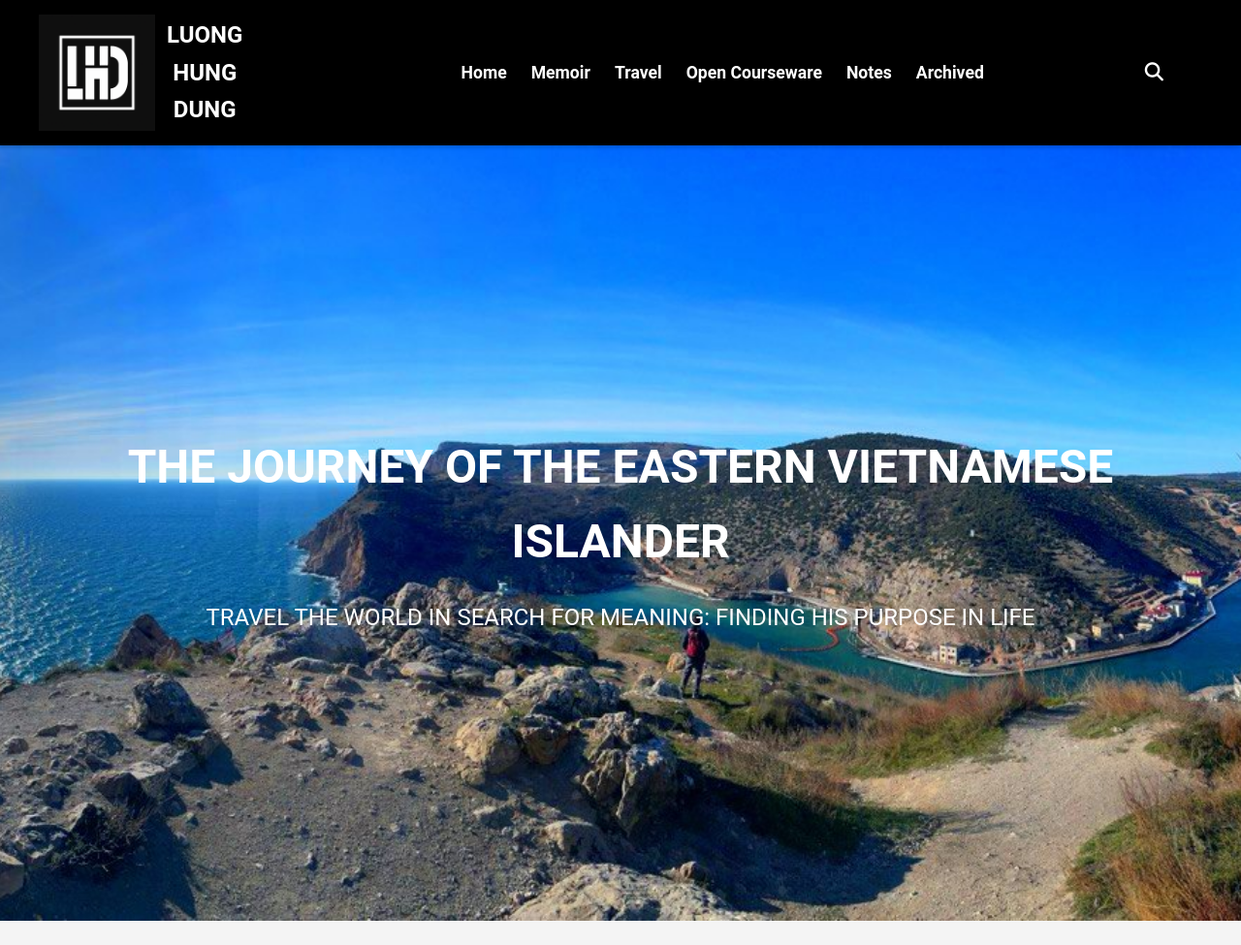
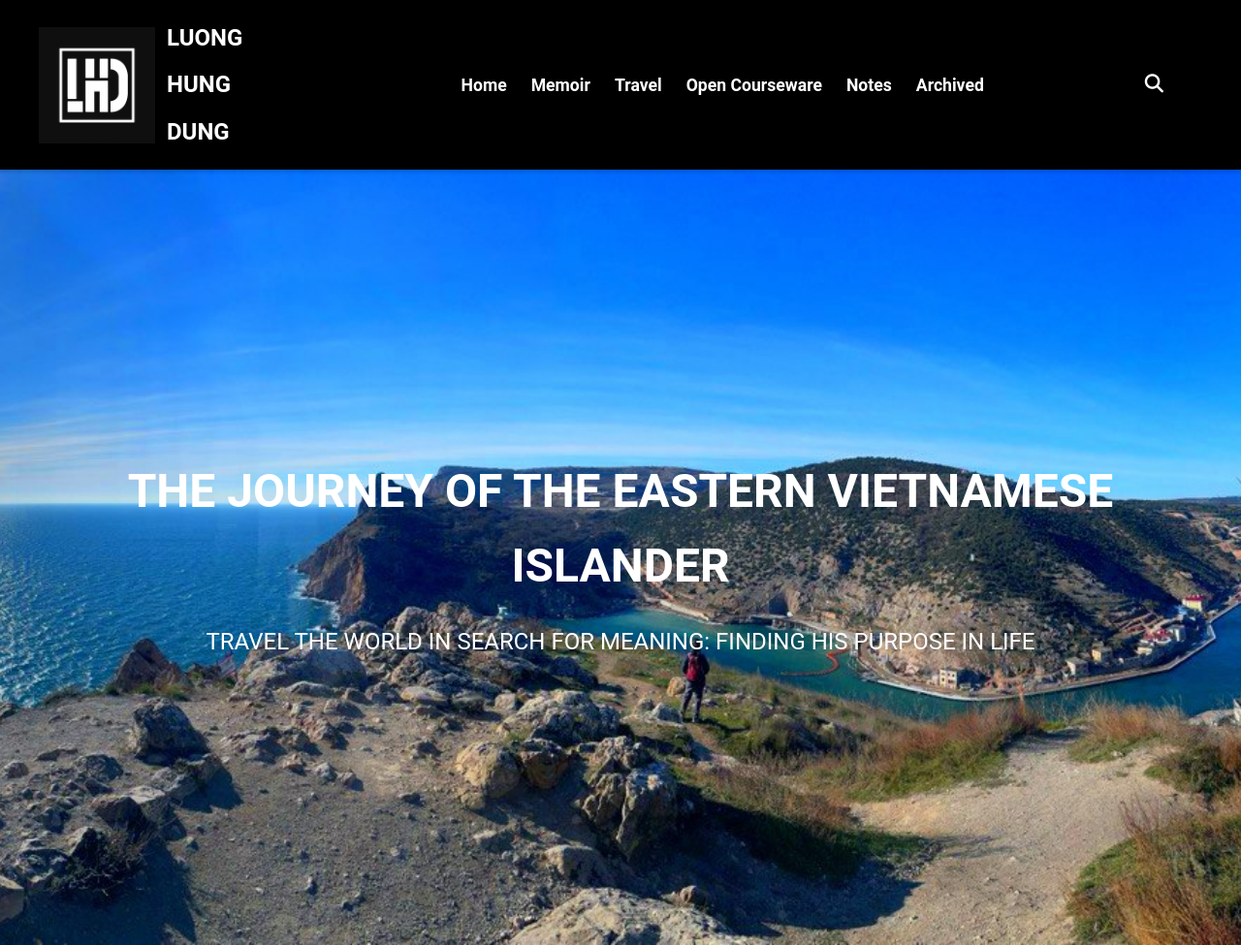
Before and after one commit to Nhatlinhtrg/Personal-website, a plain HTML site: page index.html in a window 1280 px wide. Shown: the top 975 px of the page at 97% size. Drawn offline with Linux system fonts and the light colour scheme.

Commit message:
updating

```diff
--- a/style.css
+++ b/style.css
@@ -33,9 +33,10 @@ body {
 }
 
 /* LOGO */
+/* LOGO */
 .logo {
     display: flex;
-    align-items: center;  /* Căn giữa theo chiều ngang */
+    align-items: center;  /* Căn giữa logo và chữ theo chiều ngang */
     gap: 12px;
 }
 
@@ -46,15 +47,17 @@ body {
 
 .logo-text {
     display: flex;
-    flex-direction: column;  /* Sắp xếp chữ theo chiều dọc */
-    justify-content: center;  /* Căn giữa các chữ */
-    text-align: center;  /* Căn giữa chữ */
+    flex-direction: column;  /* Xếp chữ theo chiều dọc */
+    align-items: flex-start;  /* Căn chữ sang trái */
+    justify-content: flex-start;  /* Căn chữ theo chiều dọc */
+    text-align: left;  /* Căn chữ bên trái */
 }
 
 .logo-text div {
     font-size: 1.5rem;  /* Điều chỉnh kích thước chữ */
     font-weight: bold;
     color: white;
+    margin: 5px 0;  /* Khoảng cách giữa các chữ */
 }
 
 /* NAVIGATION MENU */
```
